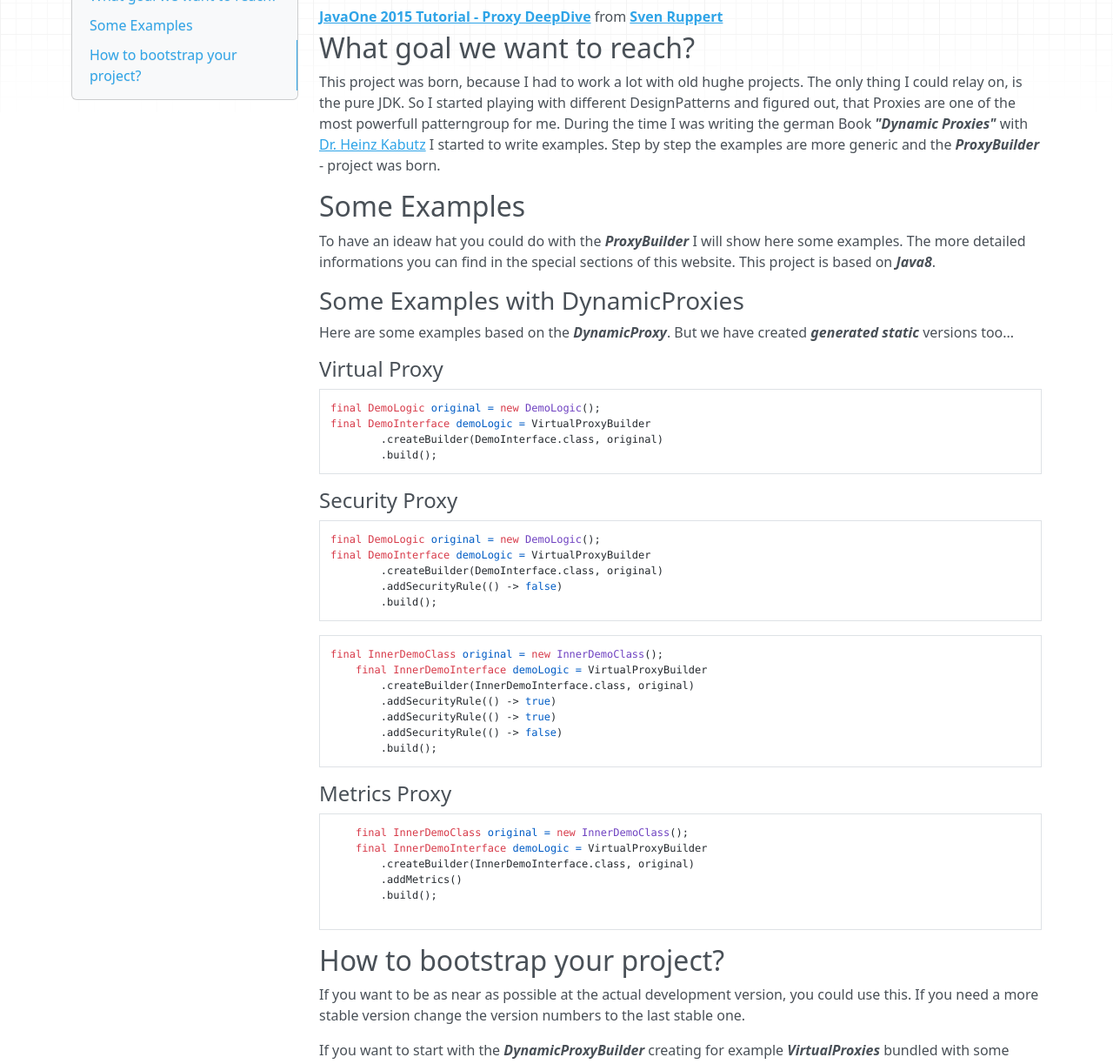
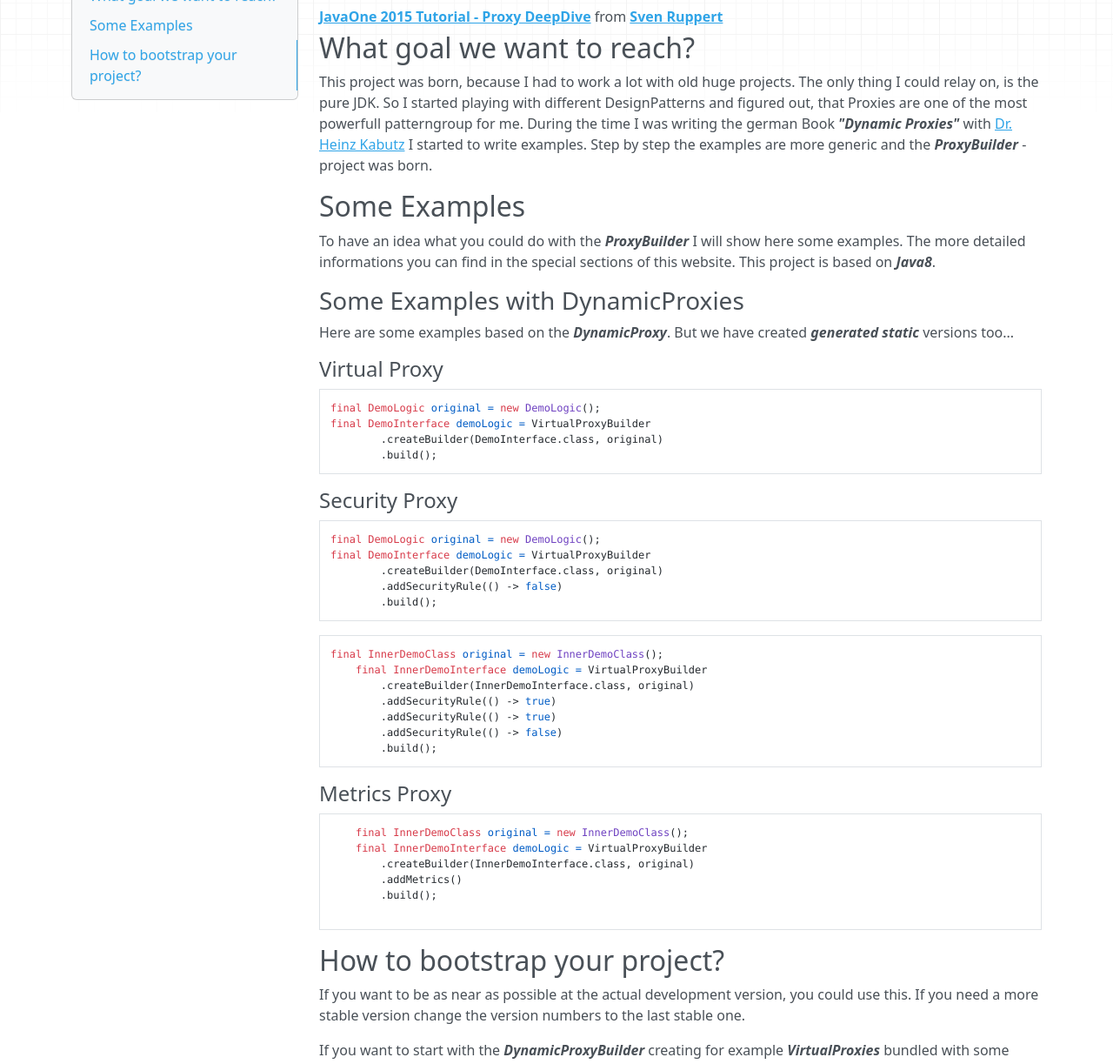
Before and after one commit to Java-Archive/ProxyBuilder.github.io, an MkDocs documentation site: the page built from docs/index.md, in a window 1280 px wide and 1400 px high, scrolled down 573 px, cut to the strip 177-1400 px from the top of the window. Shown: the whole strip at 87% size. Built offline with MkDocs 1.6.1, drawn with Linux system fonts in a browser that asks for light colours; nearby versions of some CDN libraries; old or Windows-style settings are respelled for this version of MkDocs; some of the changed text lies outside the part shown.

Commit message:
few changes in spelling

```diff
--- a/docs/index.md
+++ b/docs/index.md
@@ -9,12 +9,12 @@
 <iframe src="//de.slideshare.net/slideshow/embed_code/key/qOl1Sz53XkmKTh" width="595" height="485" frameborder="0" marginwidth="0" marginheight="0" scrolling="no" style="border:1px solid #CCC; border-width:1px; margin-bottom:5px; max-width: 100%;" allowfullscreen> </iframe> <div style="margin-bottom:5px"> <strong> <a href="//de.slideshare.net/svenruppert/proxy-deepdive-javaone20151027001" title="JavaOne 2015 Tutorial - Proxy DeepDive" target="_blank">JavaOne 2015 Tutorial - Proxy DeepDive</a> </strong> from <strong><a target="_blank" href="//de.slideshare.net/svenruppert">Sven Ruppert</a></strong> </div>
 
 ## What goal we want to reach?
-This project was born, because I had to work a lot with old hughe projects. The only thing I could relay on, is the pure JDK.
+This project was born, because I had to work a lot with old huge projects. The only thing I could relay on, is the pure JDK.
 So I started playing with different DesignPatterns and figured out, that Proxies are one of the most powerfull patterngroup for me.
 During the time I was writing the german Book ***"Dynamic Proxies"*** with [Dr. Heinz Kabutz](http://www.javaspecialists.eu/) I started to write examples. Step by step the examples are more generic and the ***ProxyBuilder*** - project was born.
 
 ## Some Examples
-To have an ideaw hat you could do with the ***ProxyBuilder*** I will show here some examples. The more detailed
+To have an idea what you could do with the ***ProxyBuilder*** I will show here some examples. The more detailed
 informations you can find in the special sections of this website. This project is based on ***Java8***.
 
 ### Some Examples with DynamicProxies
```
Also changed, not shown: other parts of docs/index.md (+2 -2 lines).
